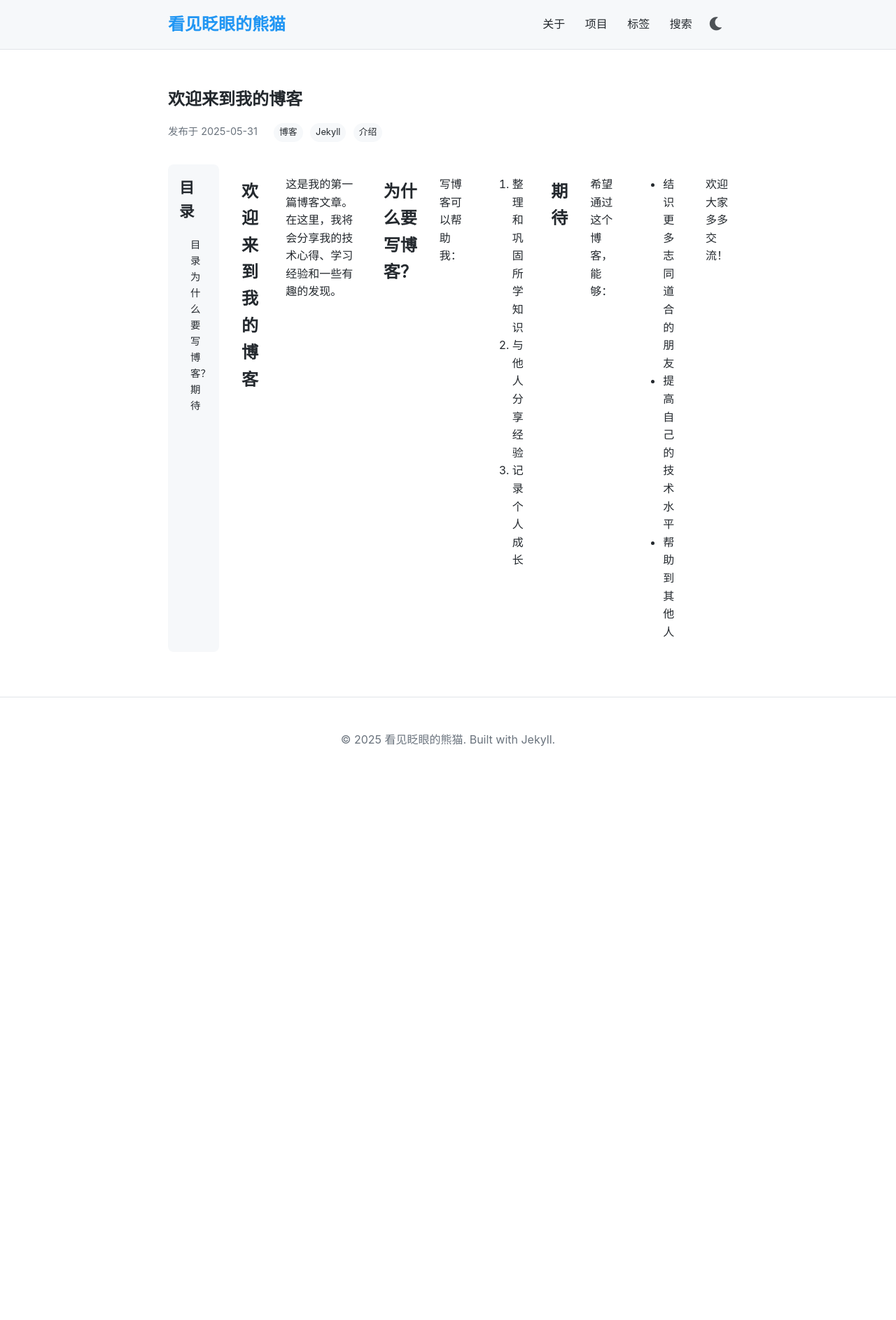
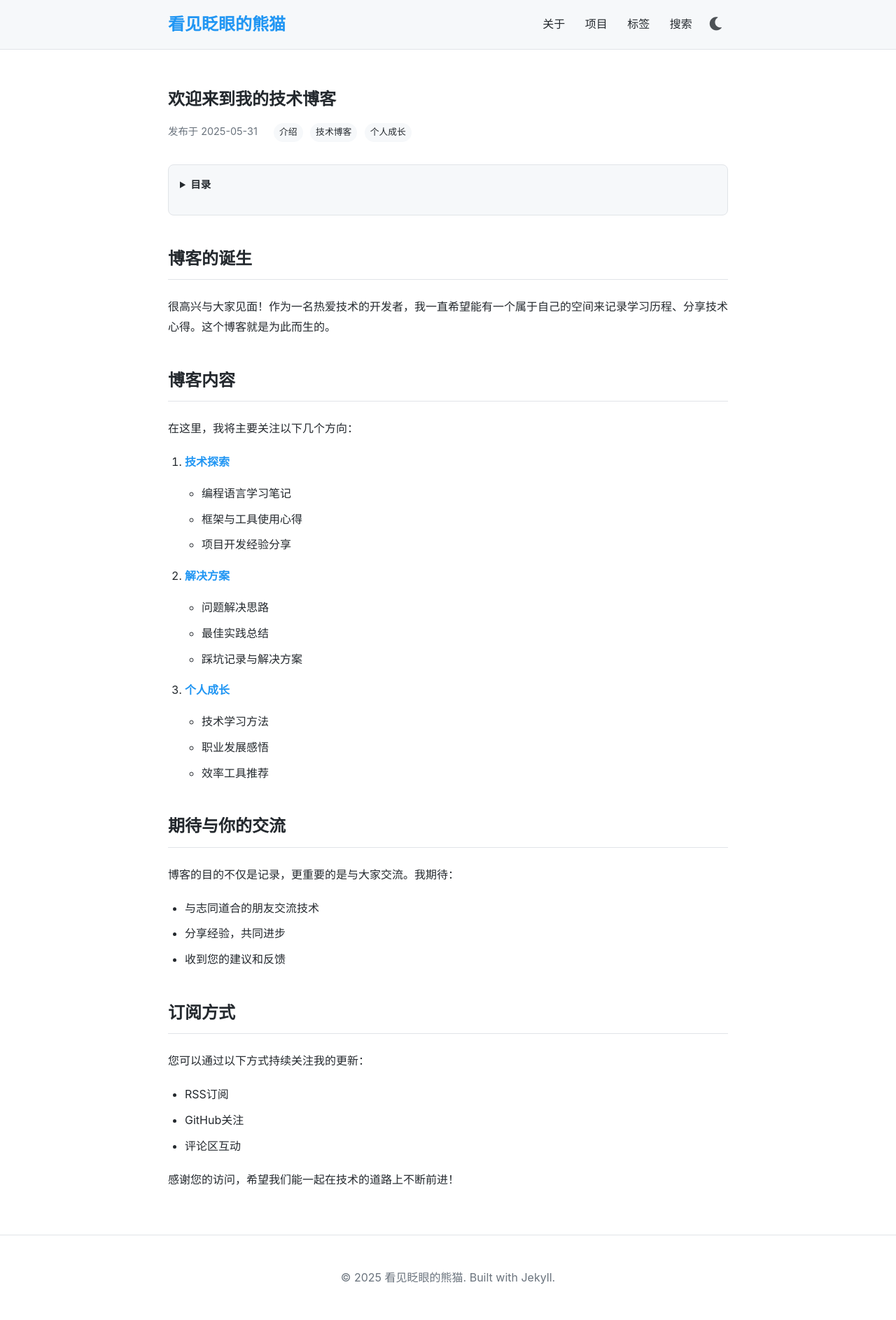
Before and after one commit to kanfu-panda/kanfu-panda.github.io, a Jekyll site: the page built from _posts/2025-05-31-welcome.md, in a window 1280 px wide. Shown: the whole page at 70% size. Built offline with Jekyll 4.4.1, drawn with Linux system fonts in a browser that asks for light colours; comment, search, counter and statistics services are not loaded; before the commit the page ends 1119 px from its top, so only the background shows below that.

Commit message:
调整样式

```diff
--- a/_layouts/post.html
+++ b/_layouts/post.html
@@ -17,15 +17,19 @@ layout: default
             </span>
             {% endif %}
         </p>
-    </header>
+    </header>    <div class="post-content">
+        {% if page.toc != false %}
+        <div class="post-toc">
+            <details>
+                <summary>目录</summary>
+                <div id="toc"></div>
+            </details>
+        </div>
+        {% endif %}
 
-    <div class="post-content">
-        <div class="post-toc">
-            <h2>目录</h2>
-            <div id="toc"></div>
+        <div class="post-text">
+            {{ content }}
         </div>
-
-        {{ content }}
     </div>
 </article>
 
--- a/_posts/2025-05-31-welcome.md
+++ b/_posts/2025-05-31-welcome.md
@@ -1,29 +1,49 @@
 ---
 layout: post
-title: "欢迎来到我的博客"
+title: "欢迎来到我的技术博客"
 date: 2025-05-31
-categories: blog
-tags: [博客, Jekyll, 介绍]
+categories: [blog]
+tags: [介绍, 技术博客, 个人成长]
+excerpt: "这是我的个人技术博客的第一篇文章，在这里我将分享技术学习心得、编程经验和个人成长历程。"
 ---
 
-# 欢迎来到我的博客
+## 博客的诞生
 
-这是我的第一篇博客文章。在这里，我将会分享我的技术心得、学习经验和一些有趣的发现。
+很高兴与大家见面！作为一名热爱技术的开发者，我一直希望能有一个属于自己的空间来记录学习历程、分享技术心得。这个博客就是为此而生的。
 
-## 为什么要写博客？
+## 博客内容
 
-写博客可以帮助我：
+在这里，我将主要关注以下几个方向：
 
-1. 整理和巩固所学知识
-2. 与他人分享经验
-3. 记录个人成长
+1. **技术探索**
+   - 编程语言学习笔记
+   - 框架与工具使用心得
+   - 项目开发经验分享
 
-## 期待
+2. **解决方案**
+   - 问题解决思路
+   - 最佳实践总结
+   - 踩坑记录与解决方案
 
-希望通过这个博客，能够：
+3. **个人成长**
+   - 技术学习方法
+   - 职业发展感悟
+   - 效率工具推荐
 
-- 结识更多志同道合的朋友
-- 提高自己的技术水平
-- 帮助到其他人
+## 期待与你的交流
 
-欢迎大家多多交流！
+博客的目的不仅是记录，更重要的是与大家交流。我期待：
+
+- 与志同道合的朋友交流技术
+- 分享经验，共同进步
+- 收到您的建议和反馈
+
+## 订阅方式
+
+您可以通过以下方式持续关注我的更新：
+
+- RSS订阅
+- GitHub关注
+- 评论区互动
+
+感谢您的访问，希望我们能一起在技术的道路上不断前进！
--- a/assets/css/style.scss
+++ b/assets/css/style.scss
@@ -303,39 +303,78 @@ a:hover {
 
 .post-content {
     position: relative;
-    display: flex;
-    gap: 2rem;
+    max-width: 800px;
+    margin: 0 auto;
 }
 
 .post-toc {
-    position: sticky;
-    top: 2rem;
-    width: 250px;
-    max-height: calc(100vh - 4rem);
-    overflow-y: auto;
+    margin: 2rem 0;
     padding: 1rem;
     background: var(--secondary-bg);
     border-radius: 0.5rem;
     font-size: 0.9rem;
+    border: 1px solid var(--border-color);
 
-    h2 {
-        margin-top: 0;
-    }
+    details {
+        summary {
+            cursor: pointer;
+            font-weight: bold;
+            margin-bottom: 1rem;
 
-    #toc {
+            &:hover {
+                color: var(--main-color);
+            }
+        }
+    }    #toc {
         ul {
             list-style: none;
-            padding-left: 1rem;
+            padding-left: 1.5rem;
+            margin: 0;
         }
 
         a {
             color: var(--text-color);
             text-decoration: none;
+            display: inline-block;
+            padding: 0.3rem 0;
 
             &:hover {
                 color: var(--main-color);
             }
         }
+    }
+}
+
+.post-text {
+    line-height: 1.8;
+
+    h2 {
+        margin-top: 2.5rem;
+        margin-bottom: 1.5rem;
+        padding-bottom: 0.5rem;
+        border-bottom: 1px solid var(--border-color);
+    }
+
+    h3 {
+        margin-top: 2rem;
+        margin-bottom: 1rem;
+    }
+
+    p {
+        margin: 1.2rem 0;
+    }
+
+    ul, ol {
+        padding-left: 1.5rem;
+        margin: 1rem 0;
+    }
+
+    li {
+        margin: 0.5rem 0;
+    }
+
+    strong {
+        color: var(--main-color);
     }
 }
 
```
